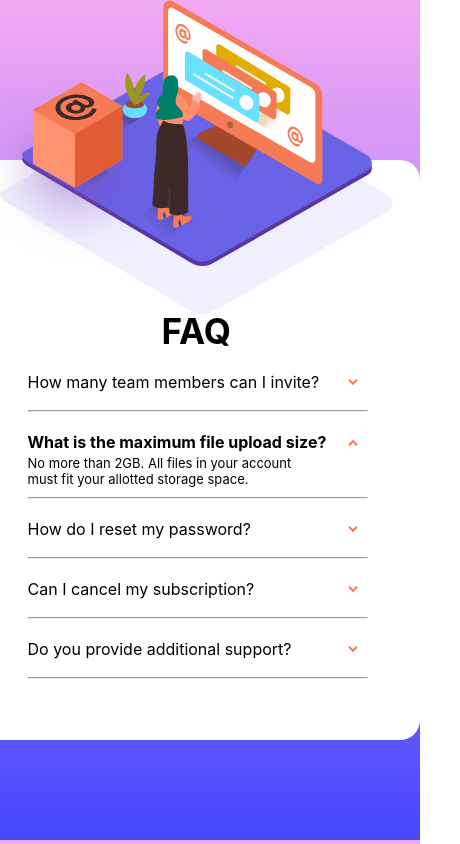
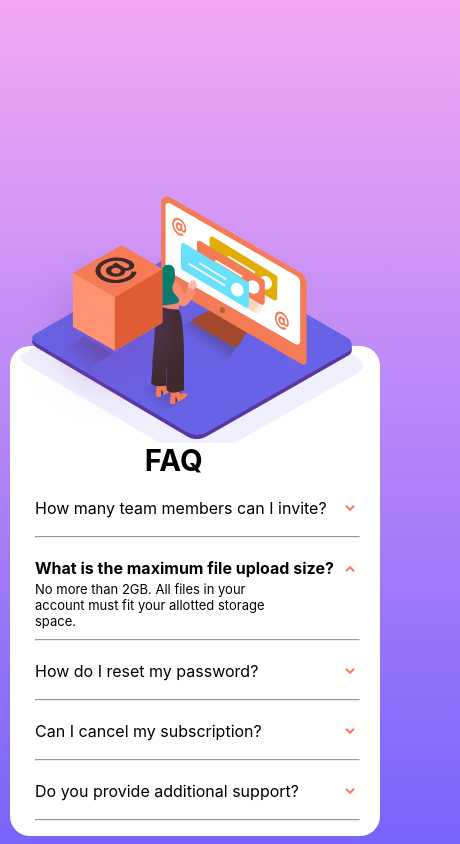
Before and after one commit to iroifeanyi/faq-accordion-card-main, a plain HTML site: page index.html in a window 390 px wide. Shown: the top 844 px of the page, 460 px wide, since content can reach past the window. Drawn offline with Linux system fonts and the light colour scheme.

Commit message:
up date new one

```diff
--- a/style.css
+++ b/style.css
@@ -8,24 +8,24 @@ body{
     display: flex;
     justify-content: center;
     align-items: center;
-    height: 110vh;
+    height: 140vh;
     font-family: -apple-system, BlinkMacSystemFont, 'Segoe UI', Roboto, Oxygen, Ubuntu, Cantarell, 'Open Sans', 'Helvetica Neue', sans-serif;
 }
 img{
     width: 100%;
 }
 .box{
-    height: 600px;
-    width: 75%;
-    max-width: 95%;
+    /* height: 600px; */
+    width: 60%;
+    /* max-width: 95%; */
     background-color: white;
     border-radius: 20px;
     display: flex;
-    align-items: center;
-    position: relative;
+    /* align-items: center; */
+    /* position: relative; */
 }
 .first-box{
-    height: 600px;
+    /* height: 600px; */
     background-image: url(./images/bg-pattern-desktop.svg);
     background-size: 700px;
     background-repeat: no-repeat;
@@ -35,7 +35,7 @@ img{
 .first-box img{
     width: 450px;
     margin-left: -90px;
-    margin-top: 180px;
+    /* margin-top: 180px; */
 
 }
 .first-max-box{
@@ -44,7 +44,7 @@ img{
 
 .first-first-box{
     width: 50%;
-    height: 600px;
+    /* height: 600px; */
 }
 .second-box{
     width: 50%;
@@ -55,7 +55,7 @@ img{
 }
 .last-box {
     position: absolute;
-    margin-top: -280px;
+    margin-top: -200px;
     left: -92px;
 }
 .h{
@@ -80,6 +80,7 @@ img{
 }
 .other-text{
     width: 340px;
+    margin-bottom: 15px;
 }
 .f-icon{
     transform: rotate(180deg);
@@ -88,51 +89,64 @@ img{
     margin-left: 320px;
     margin-bottom: -18px;
 }
-@media(max-width: 1160px){
+@media(max-width: 1270px){
     .box{
         width: 820px;
     }
 }
 @media screen and (max-width: 770px) {
     .box{
-        max-width: 450px;
+        width: 370px;
         flex-direction: column;
-        height: 580px;
-        margin-top: 160px;
-        margin-bottom: 100px;
     }
     .first-box{
-        background-size: 393px;
+        background-size: 343px;
         background-repeat: no-repeat;
-        background-position: 30px -230px;
+        background-position: 10px -220px;
         overflow: visible;
         width: 450px;
     }
-    body{
-        height: 120%;
-    }
     .first-box img{
-        width: 350px;
-        margin-left: 52px;
-        margin-top: -160px;
+        width: 320px;
+        margin-left: 22px;
+        margin-top: -150px;
     }
     .last-box {
         position: absolute;
-        margin-top: -680px;
+        margin-top: -200px;
         left: 12px;
     }
     .first-first-box{
         width: 100%;
-        height: 600px;
+        /* height: 600px; */
     }
     .second-box{
         width: 50%;
-        margin-top: -450px;
-        margin-left: -110px;
+        /* margin-top: -450px; */
+        margin-left: 25px;
+        /* margin-bottom: 50px; */
+        /* margin-top: 20px; */
+
     }
     .h{
         margin-left: 50%;
-        font-size: 30px;
+        font-size: 25px;
         text-align: center;
     }
+    .d-icon{
+        margin-left: 310px;
+        margin-bottom: -18px;
+    }
+    .hard{
+        font-weight: 700;
+        padding: 0px 0px 3px 0px;
+        font-size: 16px;
+    }
+    .text{
+        padding: 0px 0px 18px 0px;
+        font-size: 16px;
+    }
+    .other-text{
+        width: 325px;
+    }
 }
```
